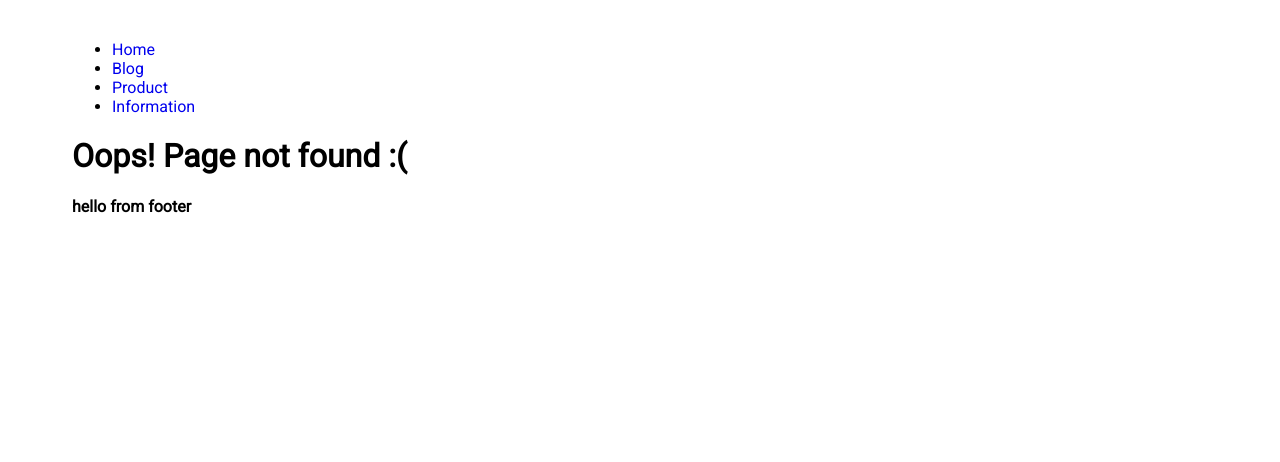
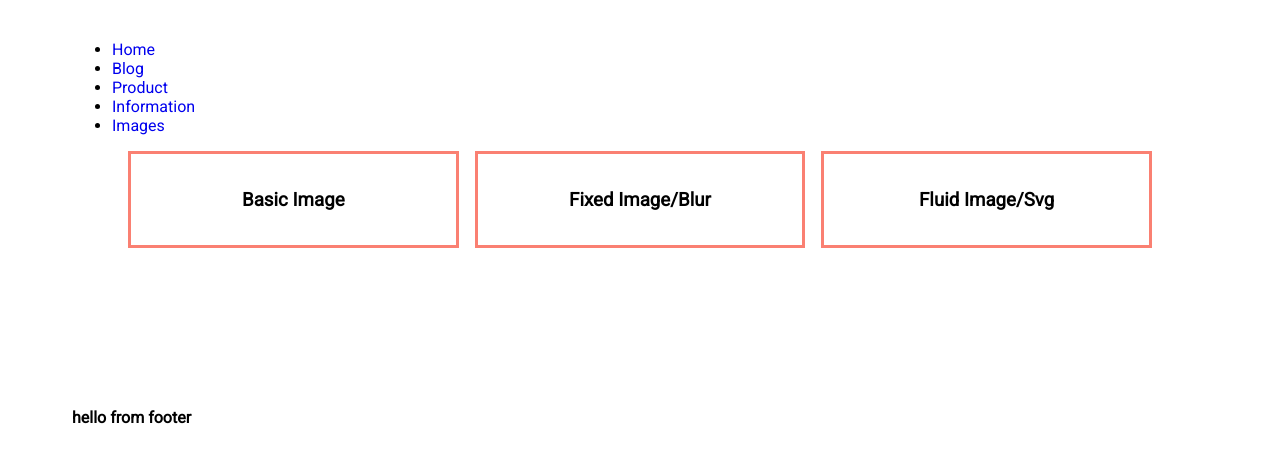
Before and after one commit to dimasmiftah/gatsby-example, a Gatsby site: page /images in a window 1280 px wide. Before the commit this address had no page. Built offline with nearby package versions, Linux system fonts and the light colour scheme; Gatsby itself is replaced by a stand-in of ours.

Commit message:
setting up images component

```diff
--- a/gatsby-config.js
+++ b/gatsby-config.js
@@ -15,6 +15,8 @@
   },
   plugins: [
     `gatsby-plugin-styled-components`,
+    `gatsby-transformer-sharp`,
+    `gatsby-plugin-sharp`,
     {
       resolve: `gatsby-source-filesystem`,
       options: {
--- /dev/null
+++ b/src/components/Images.js
@@ -0,0 +1,19 @@
+import React from "react"
+
+const Images = () => {
+  return (
+    <section className="images">
+      <article className="single-image">
+        <h3>basic image</h3>
+      </article>
+      <article className="single-image">
+        <h3>fixed image/blur</h3>
+      </article>
+      <article className="single-image">
+        <h3>fluid image/svg</h3>
+      </article>
+    </section>
+  )
+}
+
+export default Images
--- a/src/components/Layout.css
+++ b/src/components/Layout.css
@@ -8,3 +8,23 @@
 a {
   text-decoration: none;
 }
+
+.images {
+  margin: 0 auto 10rem auto;
+  width: 80vw;
+  text-align: center;
+  text-transform: capitalize;
+}
+
+.single-image {
+  padding: 1rem 0;
+  border: 3px solid salmon;
+}
+
+@media screen and (min-width: 922px) {
+  .images {
+    display: grid;
+    grid-template-columns: repeat(3, 1fr);
+    column-gap: 1rem;
+  }
+}
--- a/src/components/Navbar.js
+++ b/src/components/Navbar.js
@@ -17,6 +17,9 @@
         <li>
           <Link to="/information">Information</Link>
         </li>
+        <li>
+          <Link to="/images">Images</Link>
+        </li>
       </ul>
     </nav>
   )
--- /dev/null
+++ b/src/pages/images.js
@@ -0,0 +1,13 @@
+import React from "react"
+import Layout from "../components/Layout"
+import Images from "../components/Images"
+
+const images = () => {
+  return (
+    <Layout>
+      <Images />
+    </Layout>
+  )
+}
+
+export default images
```
